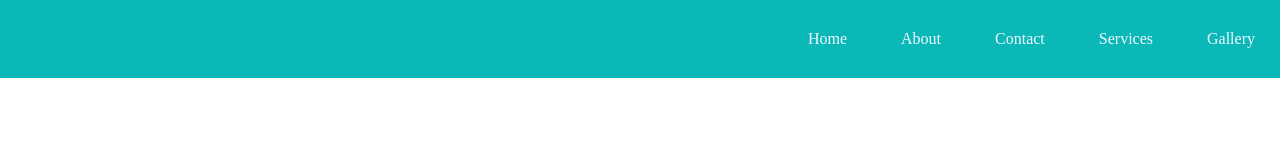
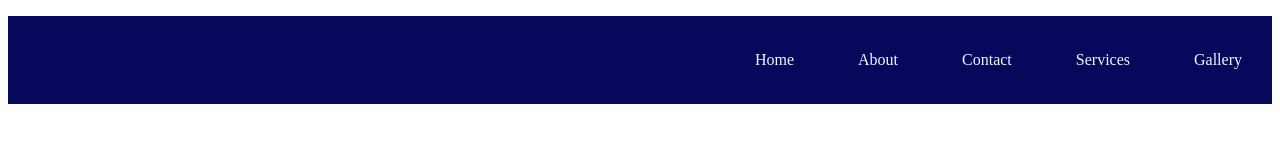
Before and after one commit to myamaan/Nav-bar, a plain HTML site: page index.html in a window 1280 px wide. Drawn offline with Linux system fonts and the light colour scheme.

```diff
--- a/style.css
+++ b/style.css
@@ -1,3 +1,7 @@
+<style>
+@import url('https://fonts.googleapis.com/css2?family=Poppins&display=swap');
+</style>
+
 * {
     padding: 0;
     margin: 0;
@@ -6,12 +10,13 @@
 .Nav-bar{
     text-align: end;
     list-style: none;
-    background-color: #0bb8b8;
+
+    background-color: #07075c;
     color: aliceblue;
 }
 li {
     display:inline-block;
-    margin: 20px;
+    margin: 25px;
     font-size: 1rem;
     padding: 10px 5px;
     cursor: pointer;
```
